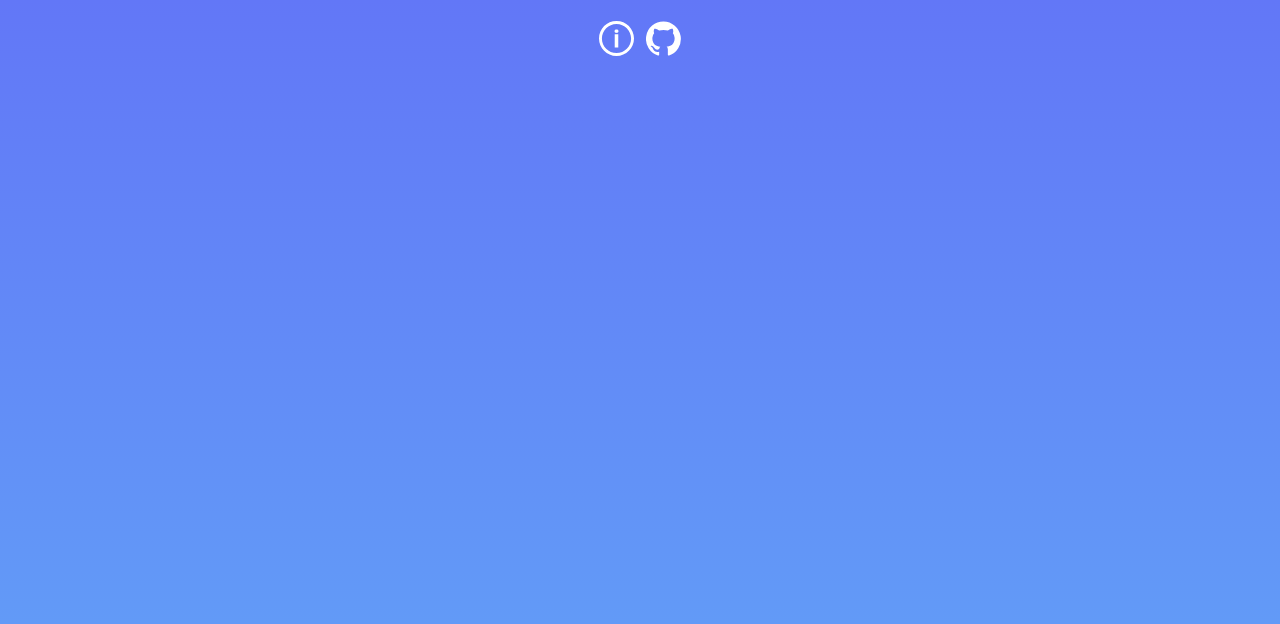
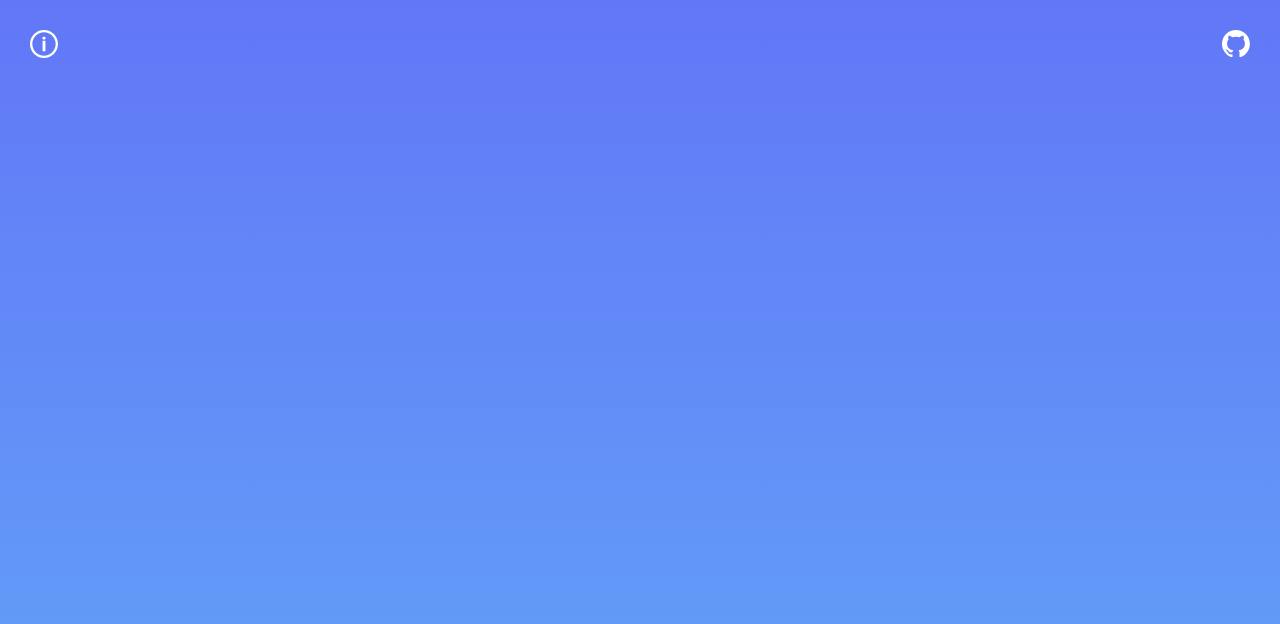
Before and after one commit to iondrimba/pwa-timer, a React (Create React App) app: page /timer in a window 1280 px wide. Shown: the top 624 px of the page. Built offline with nearby package versions, Linux system fonts and the light colour scheme.

Commit message:
Extract small components

```diff
--- a/src/app/App.tsx
+++ b/src/app/App.tsx
@@ -1,31 +1,33 @@
-import React from 'react';
+import React, { FC } from 'react';
 import { BrowserRouter as Router, Route } from 'react-router-dom';
-import { GlobalStyle, InfoButton, GithubButton } from './styles';
+import { GlobalStyle } from './styles';
 import { Normalize } from 'styled-normalize';
 import { ReactComponent as Info } from '../icons/info.svg';
 import { ReactComponent as Github } from '../icons/github.svg';
+
+import IconButton from '../components/IconButton';
+import Navbar from '../components/Navbar';
+
 import Home from '../pages/home';
 import About from '../pages/about';
 
-const App: React.FC = () => {
+const App: FC = () => {
   return (
     <>
+      <Normalize />
+      <GlobalStyle />
       <Router>
-        <header>
-          <nav>
-            <InfoButton>
-              <Info />
-            </InfoButton>
-            <GithubButton>
-              <Github />
-            </GithubButton>
-          </nav>
-        </header>
+        <Navbar>
+          <IconButton ariaLabel="About">
+            <Info />
+          </IconButton>
+          <IconButton ariaLabel="Github">
+            <Github />
+          </IconButton>
+        </Navbar>
         <Route exact path="/" component={Home} />
         <Route path="/about" component={() => <About />} />
       </Router>
-      <Normalize />
-      <GlobalStyle />
     </>
   );
 }
--- a/src/app/styles.js
+++ b/src/app/styles.js
@@ -70,10 +70,6 @@ body {
   background-image: linear-gradient(to top,#62a4f7 0%,#6277f7 100%);
 }
 
-ul {
-  list-style: none;
-}
-
 main#root {
   display: flex;
   flex-direction: column;
@@ -83,44 +79,6 @@ main#root {
   padding: 20px;
 }
 `
-
-const InfoButton = styled.button`
-  background: none;
-  border: none;
-
-  svg {
-    width: 35px;
-    height: 35px;
-    fill: #fff;
-    cursor: pointer;
-  }
-`
-
-const GithubButton = styled.button`
-background: none;
-border: none;
-  svg {
-    width: 35px;
-    height: 35px;
-    fill: #fff;
-    cursor: pointer;
-  }
-`
-
-const StopWatch = styled.div`
-background: none;
-border: none;
-  svg {
-    width: 35px;
-    height: 35px;
-    fill: #fff;
-    cursor: pointer;
-  }
-`
-
 export {
   GlobalStyle,
-  InfoButton,
-  GithubButton,
-  StopWatch
 };
--- /dev/null
+++ b/src/components/IconButton/index.tsx
@@ -0,0 +1,31 @@
+import React from 'react';
+import styled from 'styled-components';
+
+const Button = styled.button`
+  background: none;
+  border: none;
+  width: 48px;
+  height: 48px;
+  padding: 10px;
+  cursor: pointer;
+
+  svg {
+    width: 100%;
+    height: auto;
+    fill: #fff;
+    cursor: pointer;
+  }
+`;
+
+interface ButtonProps {
+  ariaLabel: string,
+  children: JSX.Element,
+}
+
+const IconButton: React.FC<ButtonProps> = (props: ButtonProps) => {
+  return (
+    <Button aria-label={props.ariaLabel} type="button">{props.children}</Button>
+  )
+};
+
+export default IconButton;
--- /dev/null
+++ b/src/components/Navbar/index.tsx
@@ -0,0 +1,20 @@
+import React, { FC } from 'react';
+import styled from 'styled-components';
+
+const Nav = styled.nav`
+  width: 100%;
+  display: flex;
+  justify-content: space-between;
+`;
+
+interface NavProps {
+  children?: JSX.Element[],
+}
+
+const Navbar: FC<NavProps> = (props: NavProps) => {
+  return (
+    <Nav>{props.children}</Nav>
+  )
+};
+
+export default Navbar;
--- a/src/pages/home/index.tsx
+++ b/src/pages/home/index.tsx
@@ -1,13 +1,15 @@
 import React from 'react';
 import styled from 'styled-components';
-import { StopWatch } from './styles';
-import { ReactComponent as Icon } from '../../icons/stopwatch.svg';
+import StopWatchIcon from './stopWatch';
+import { ReactComponent as Play } from '../../icons/media-play.svg';
 
-const Title = styled.span`
+const Title = styled.h1`
   font-size: 1.5em;
   text-align: center;
   font-family: blue_highwayd;
   font-display: fallback;
+  margin: 0;
+  font-weight: normal;
 `;
 
 const Wrapper = styled.section`
@@ -18,20 +20,30 @@ const Wrapper = styled.section`
   flex: 1 0;
 `;
 
-const Numbers = styled.span`
-  font-family: bebas_neueregular;
-  font-display: fallback;
-  font-size: 120px;
-`;
+const Playbutton = styled.button`
+  width: 70px;
+  border: none;
+  border-radius: 80px;
+  height: 70px;
+  background-color: #fff;
+  cursor: pointer;
+  margin-top: 60px;
+
+  svg {
+    fill: #6288f7;
+    width: 30px;
+    margin-left: 6px;
+  }
+`
 
 const Home: React.FC = () => {
   return (
     <Wrapper>
-      <StopWatch>
-        <Icon />
-      </StopWatch>
+      <StopWatchIcon/>
       <Title>PWA Timer</Title>
-      <Numbers>25:12:00</Numbers>
+      <Playbutton type="button">
+        <Play />
+      </Playbutton>
     </Wrapper>
   )
 };
--- /dev/null
+++ b/src/pages/home/stopWatch.tsx
@@ -0,0 +1,23 @@
+import React, { FC } from 'react';
+import styled from 'styled-components';
+import { ReactComponent as Icon } from '../../icons/stopwatch.svg';
+
+const Wrapper = styled.div`
+  width: 135px;
+  height: auto;
+  margin-bottom: 30px;
+  svg {
+    width: 100%;
+    height: auto;
+    fill: #fff;
+  }
+`
+const StopWatchIcon: FC = () => {
+  return (
+    <Wrapper>
+      <Icon />
+    </Wrapper>
+  )
+};
+
+export default StopWatchIcon;
```
Also changed, not shown: src/pages/timer/index.tsx (added, +18 -0 lines).
